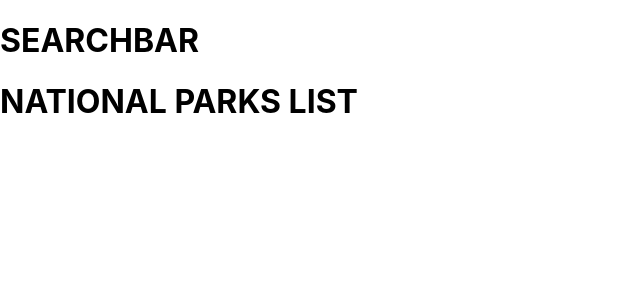
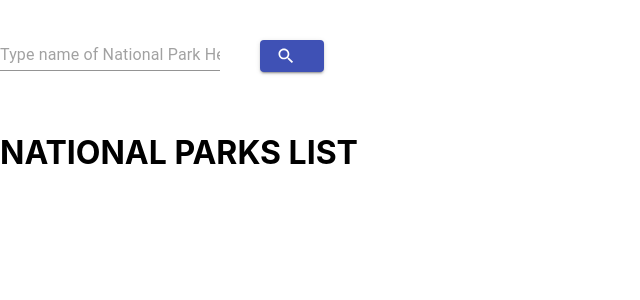
Before and after one commit to Ghizmilth/react-national-parks, a React (Create React App) app: page / in a window 1280 px wide. Shown: the top 300 px of the page, without its empty margins (0-640 px from the left). Built offline with nearby package versions, Linux system fonts and the light colour scheme.

Commit message:
Create search bar

```diff
--- a/src/App.js
+++ b/src/App.js
@@ -1,9 +1,12 @@
+import React, { useState } from 'react';
 import './App.css';
+import { Searchbar } from './components';
+
 
 function App() {
   return (
     <div>
-        <h1>SEARCHBAR</h1>
+        <Searchbar />
 
         <h1>NATIONAL PARKS LIST</h1>
 
--- a/src/components/Searchbar/Searchbar.jsx
+++ b/src/components/Searchbar/Searchbar.jsx
@@ -0,0 +1,34 @@
+import React, { useState } from 'react';
+import SearchIcon from "@material-ui/icons/Search";
+import { Button, Input } from "@material-ui/core";
+import styles from './Searchbar.module.css';
+
+
+const handleChange = (e) => {
+
+}
+
+const handleSearch = (e) =>
+e.preventDefault();
+
+
+const Searchbar = () => {
+    return (
+        <div>
+            <form onSubmit={ handleSearch }>
+                <Input className="searchInput" name="parkName" color="primary" placeholder="Type name of National Park Here" inputProps={{ 'aria-label': 'description'}} onChange={ handleChange }/>
+                <Button
+                    type="submit"
+                    color="primary"
+                    variant="contained"
+                    className={styles.button}
+                    startIcon={<SearchIcon />}
+                >
+                </Button>
+            </form>
+        </div>
+    )
+}
+
+
+export default Searchbar;
--- /dev/null
+++ b/src/components/Searchbar/Searchbar.module.css
@@ -0,0 +1,11 @@
+.button {
+    margin: 40px !important;
+}
+
+.buttonColor {
+    backgroundColor: linear-gradient( 109.6deg, rgba(118,207,233,1) 40.2%, rgba(39,125,114,1) 142.2% ) !important;
+}
+
+.searchInput {
+    margin: 20px !important;
+}
--- /dev/null
+++ b/src/components/index.js
@@ -0,0 +1 @@
+export { default as Searchbar } from './Searchbar/Searchbar';
```
